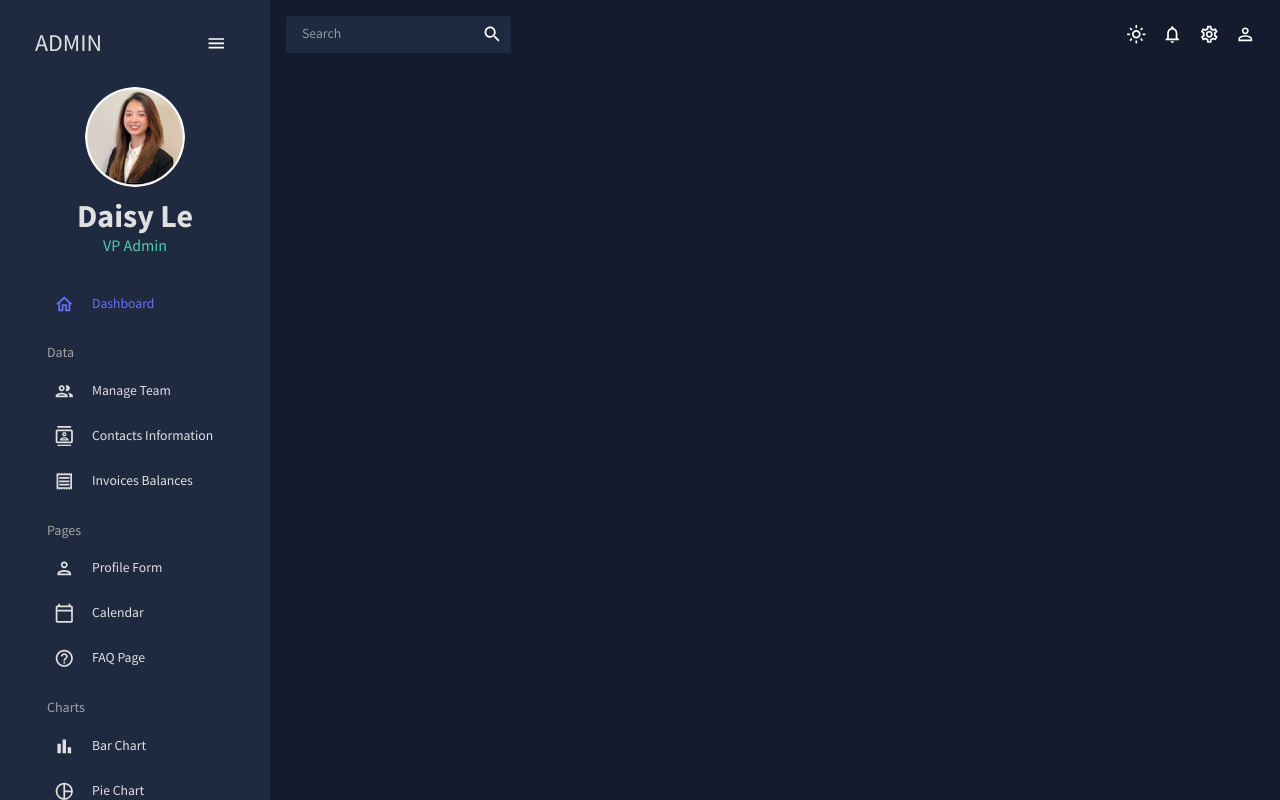
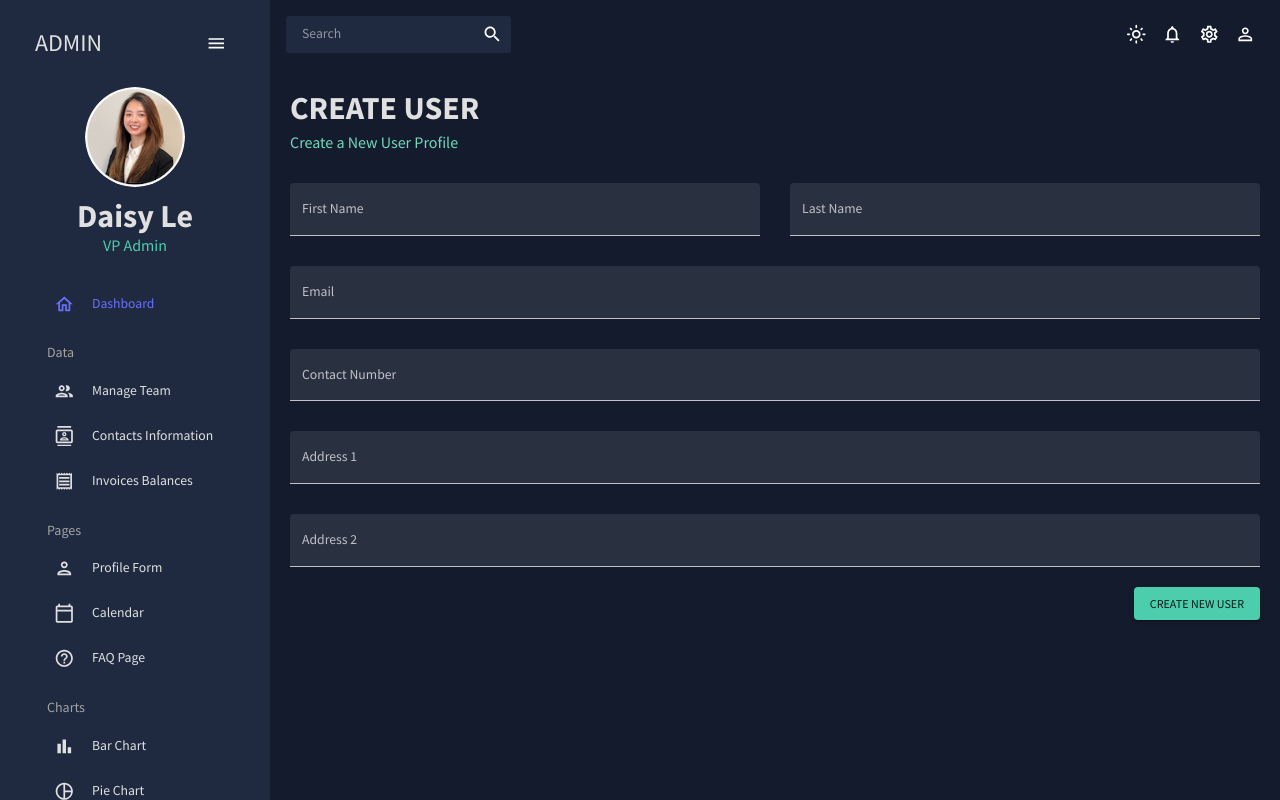
Before and after one commit to daisyle0203/React_Admin, a React (Create React App) app: page /form in a window 1280 px wide. Built offline with nearby package versions, Linux system fonts and the light colour scheme.

Commit message:
add profile form using formik and yup

```diff
--- a/src/App.js
+++ b/src/App.js
@@ -8,8 +8,8 @@
 import Team from "./scenes/team"
 import Contacts from "./scenes/contacts"
 import Invoices from "./scenes/invoices"
+import Form from "./scenes/form"
 // import Bar from "./scenes/bar"
-// import Form from "./scenes/form"
 // import Line from "./scenes/line"
 // import Pie from "./scenes/pie"
 // import FAQ from "./scenes/faq"
@@ -32,7 +32,7 @@
               <Route path="/team" element={<Team />} />
               <Route path="/contacts" element={<Contacts />} />
               <Route path="/invoices" element={<Invoices />} />
-              {/* <Route path="/form" element={<Form />} /> */}
+              <Route path="/form" element={<Form />} />
               {/* <Route path="/bar" element={<Bar />} /> */}
               {/* <Route path="/pie" element={<Pie />} /> */}
               {/* <Route path="/line" element={<Line />} /> */}
--- /dev/null
+++ b/src/scenes/form/index.js
@@ -0,0 +1,154 @@
+import { Box, Button, TextField } from "@mui/material"
+import { Formik } from "formik"
+import * as yup from "yup"
+import useMediaQuery from "@mui/material/useMediaQuery"
+import Header from "../../components/Header"
+
+const Form = () => {
+  const isNonMobile = useMediaQuery("(min-width:600px)")
+
+  const handleFormSubmit = (values) => {
+    console.log(values)
+  }
+
+  return (
+    <Box m="20px">
+      <Header title="CREATE USER" subtitle="Create a New User Profile" />
+
+      <Formik
+        onSubmit={handleFormSubmit}
+        initialValues={initialValues}
+        validationSchema={userSchema}
+      >
+        {({
+          values,
+          errors,
+          touched,
+          handleBlur,
+          handleChange,
+          handleSubmit,
+        }) => (
+          <form onSubmit={handleSubmit}>
+            <Box
+              display="grid"
+              gap="30px"
+              gridTemplateColumns="repeat(4, minmax(0, 1fr))"
+              sx={{
+                "& > div": { gridColumn: isNonMobile ? undefined : "span 4" },
+              }}
+            >
+              <TextField
+                fullWidth
+                variant="filled"
+                type="text"
+                label="First Name"
+                onBlur={handleBlur}
+                onChange={handleChange}
+                value={values.firstName}
+                name="firstName"
+                error={!!touched.firstName && !!errors.firstName}
+                helperText={touched.firstName && errors.firstName}
+                sx={{ gridColumn: "span 2" }}
+              />
+              <TextField
+                fullWidth
+                variant="filled"
+                type="text"
+                label="Last Name"
+                onBlur={handleBlur}
+                onChange={handleChange}
+                value={values.lastName}
+                name="lastName"
+                error={!!touched.lastName && !!errors.lastName}
+                helperText={touched.lastName && errors.lastName}
+                sx={{ gridColumn: "span 2" }}
+              />
+              <TextField
+                fullWidth
+                variant="filled"
+                type="text"
+                label="Email"
+                onBlur={handleBlur}
+                onChange={handleChange}
+                value={values.email}
+                name="email"
+                error={!!touched.email && !!errors.email}
+                helperText={touched.email && errors.email}
+                sx={{ gridColumn: "span 4" }}
+              />
+              <TextField
+                fullWidth
+                variant="filled"
+                type="text"
+                label="Contact Number"
+                onBlur={handleBlur}
+                onChange={handleChange}
+                value={values.contact}
+                name="contact"
+                error={!!touched.contact && !!errors.contact}
+                helperText={touched.contact && errors.contact}
+                sx={{ gridColumn: "span 4" }}
+              />
+              <TextField
+                fullWidth
+                variant="filled"
+                type="text"
+                label="Address 1"
+                onBlur={handleBlur}
+                onChange={handleChange}
+                value={values.address1}
+                name="address1"
+                error={!!touched.address1 && !!errors.address1}
+                helperText={touched.address1 && errors.address1}
+                sx={{ gridColumn: "span 4" }}
+              />
+              <TextField
+                fullWidth
+                variant="filled"
+                type="text"
+                label="Address 2"
+                onBlur={handleBlur}
+                onChange={handleChange}
+                value={values.address2}
+                name="address2"
+                error={!!touched.address2 && !!errors.address2}
+                helperText={touched.address2 && errors.address2}
+                sx={{ gridColumn: "span 4" }}
+              />
+            </Box>
+            <Box display="flex" justifyContent="end" mt="20px">
+              <Button type="submit" color="secondary" variant="contained">
+                Create New User
+              </Button>
+            </Box>
+          </form>
+        )}
+      </Formik>
+    </Box>
+  )
+}
+
+const phoneRegExp =
+  /^((\+[1-9]{1,4}[ -]?)|(\([0-9]{2,3}\)[ -]?)|([0-9]{2,4})[ -]?)*?[0-9]{3,4}[ -]?[0-9]{3,4}$/
+
+const userSchema = yup.object().shape({
+  firstName: yup.string().required("required"),
+  lastName: yup.string().required("required"),
+  email: yup.string().email("invalid email").required("required"),
+  contact: yup
+    .string()
+    .matches(phoneRegExp, "Phone number is not valid")
+    .required("required"),
+  address1: yup.string().required("required"),
+  address2: yup.string().required("required"),
+})
+const initialValues = {
+  firstName: "",
+  lastName: "",
+  email: "",
+  contact: "",
+  address1: "",
+  address2: "",
+}
+
+export default Form
```
